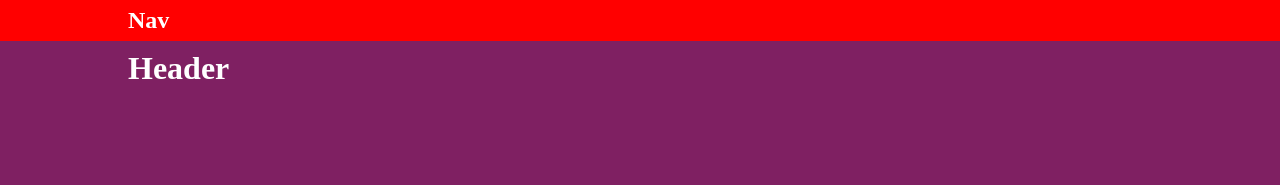
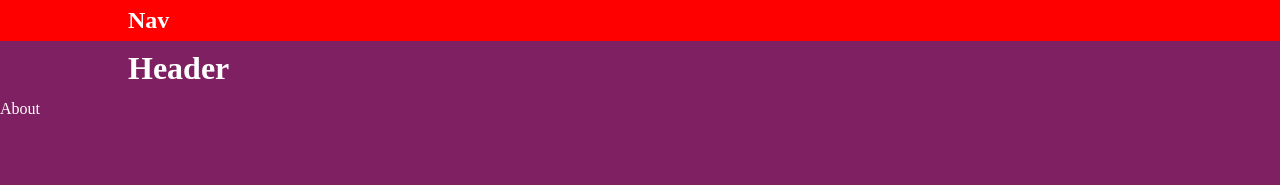
Before and after one commit to Semiteagain/react-play-ground, a React (Create React App) app: page / in a window 1280 px wide. Shown: the top 185 px of the page. Built offline with nearby package versions, Linux system fonts and the light colour scheme.

Commit message:
testing route

```diff
--- a/src/App.jsx
+++ b/src/App.jsx
@@ -2,12 +2,19 @@
 import "./index.css"
 import Nav from './component/nav/Nav'
 import Header from './component/header/Header'
+import About from './component/about/About'
+
 
 const App = () => {
   return (
     <div>
-        <Nav />
-        <Header />
+         <Nav />
+         <Header/>
+
+        <About />
+
+
+
     </div>
   )
 }
--- /dev/null
+++ b/src/component/about/About.jsx
@@ -0,0 +1,9 @@
+import "./about.css"
+
+const About = () => {
+  return (
+    <div>About</div>
+  )
+}
+
+export default About
```
Also changed, not shown: src/component/about/about.css (added).
